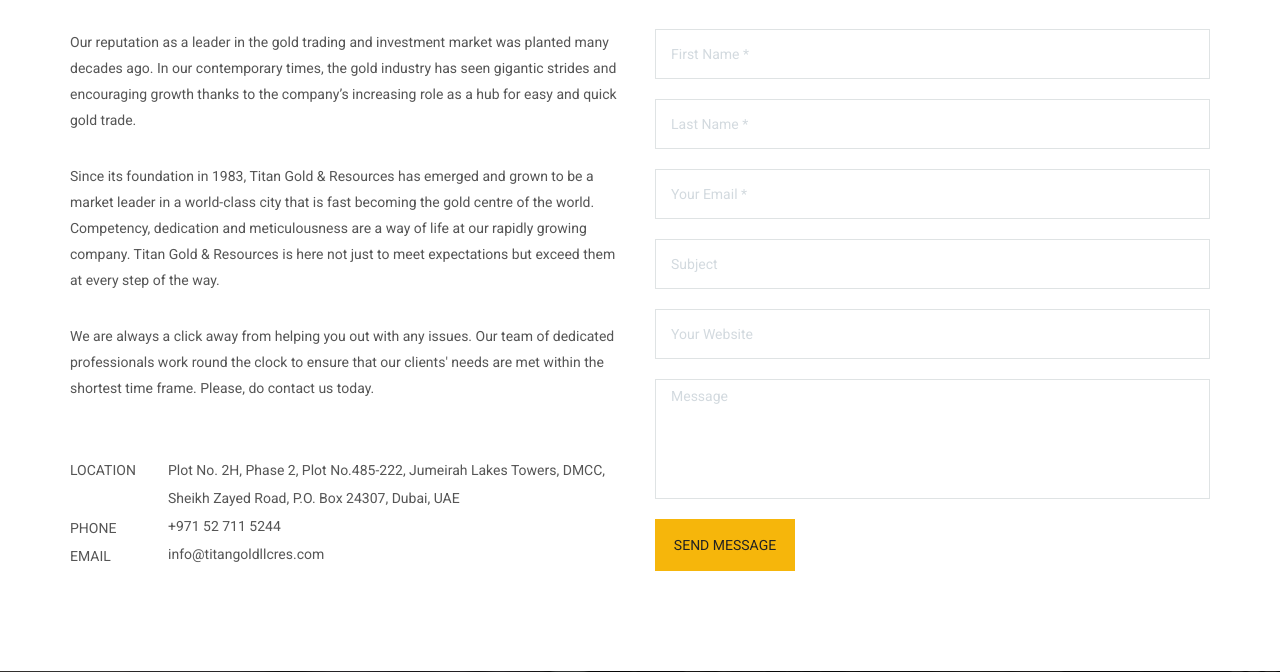
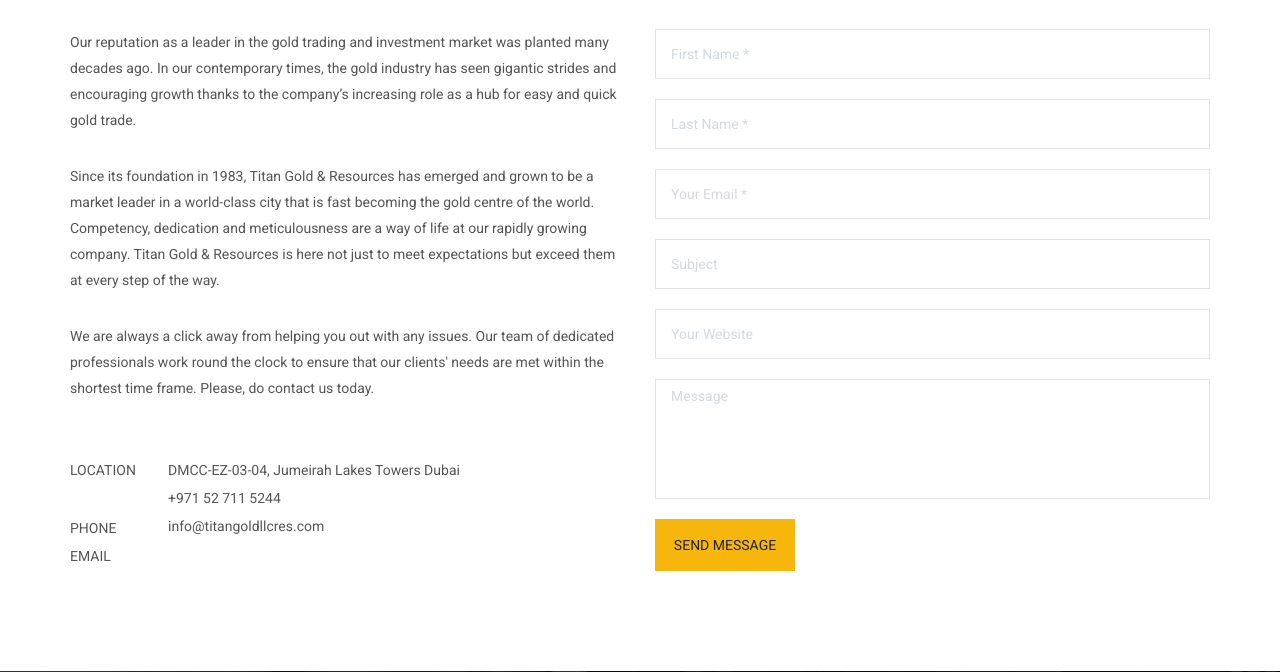
Before and after one commit to aguchux/stalliongold, a PHP site: page /contact-us in a window 1280 px wide. Shown: the part 1085-1757 px from the top of the page. Run offline with PHP 8.4, Linux system fonts and the light colour scheme; some libraries are stand-ins or nearby versions.

Commit message:
added address

```diff
--- a/templates/contact-us.php
+++ b/templates/contact-us.php
@@ -31,7 +31,7 @@
                             <a href="#">email</a>
                         </div>
                         <div class="address">
-                            <a href="#">Plot No. 2H, Phase 2, Plot No.485-222, Jumeirah Lakes Towers, DMCC, Sheikh Zayed Road, P.O. Box 24307, Dubai, UAE </a>
+                            <a href="#"> DMCC-EZ-03-04, Jumeirah Lakes Towers Dubai</a>
                             <a href="#">+971 52 711 5244</a>
                             <a href="#">info@titangoldllcres.com</a>
                         </div>
```
